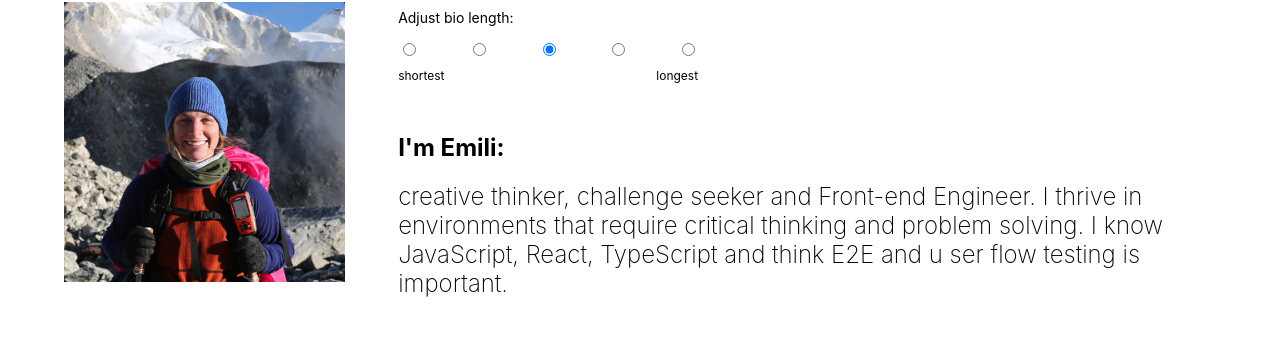
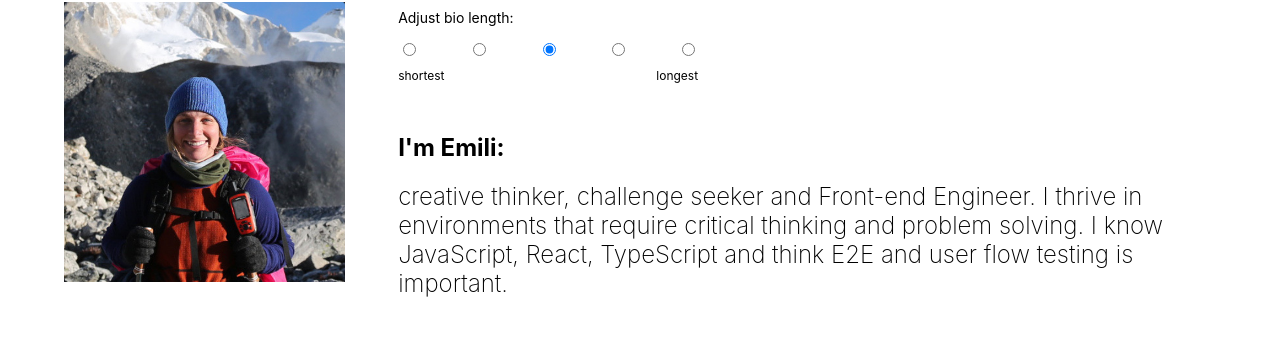
Before and after one commit to Ekaiman/Portfolio, a React (Create React App) app: page / in a window 1280 px wide. Shown: the part 1053-1401 px from the top of the page. Built offline with nearby package versions, Linux system fonts and the light colour scheme; no server answers.

Commit message:
Fix typo

```diff
--- a/src/Components/About/About.js
+++ b/src/Components/About/About.js
@@ -22,7 +22,7 @@ const About = ({ setElementInView, elementInView }) => {
     short: ' creative thinker and problem solver.',
     shortMid:
       ' creative thinker gone Front-end Engineer.  I know JavaScript and React really well.',
-    mid: ' creative thinker, challenge seeker and Front-end Engineer. I thrive in environments that require critical thinking and problem solving. I know JavaScript, React, TypeScript and think E2E and u ser flow testing is important.',
+    mid: ' creative thinker, challenge seeker and Front-end Engineer. I thrive in environments that require critical thinking and problem solving. I know JavaScript, React, TypeScript and think E2E and user flow testing is important.',
     midLong:
       " artist, and creative thinker gone Front-end Engineer. As someone who actively seeks out challenges, I'm excited to be in a career that promotes life long learning and endless opportunities for growth. I thrive in environments that require critical thinking and problem solving. I've spent the last year learning front-end development and specialize in JavaScript, React, TypeScript and see importance in both end-to-end and user flow testing. I'm located in Denver, CO.",
     long: " outdoor enthusiast, artist, and creative thinker gone Front-end Engineer. As someone who actively seeks out challenges, I'm excited to be in a career that promotes life long learning and endless opportunities for growth. I thrive in environments that require critical thinking and problem solving. I've spent the last year learning front-end development and specialize in JavaScript, React, TypeScript and see importance in both end-to-end and user flow testing. I'm located in Denver, CO and in my spare time you'll find me in the outdoors finding ways to get my endorphins pumping, in a ceramics studio, or curled up cuddling my cat named baby."
```
